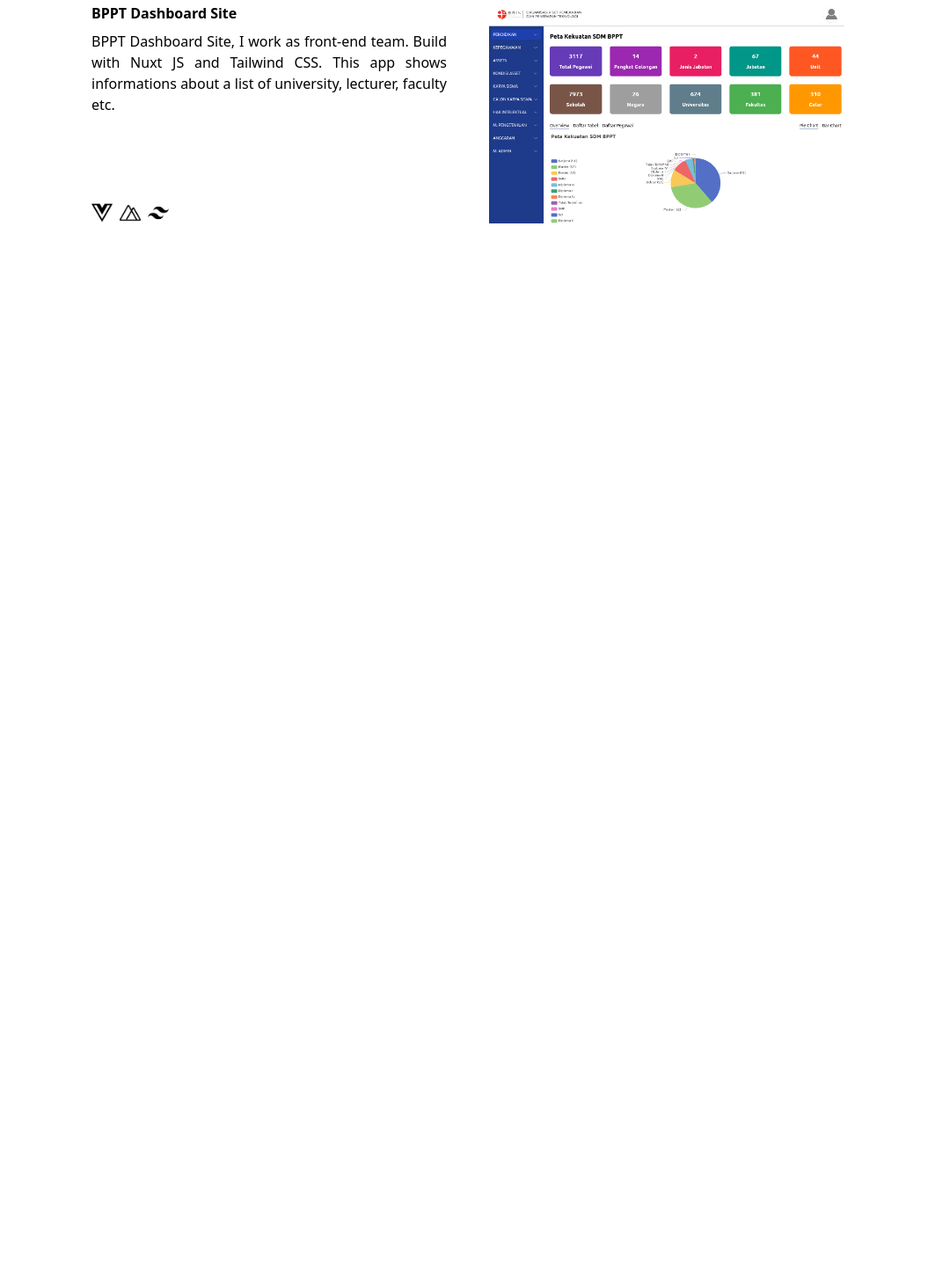
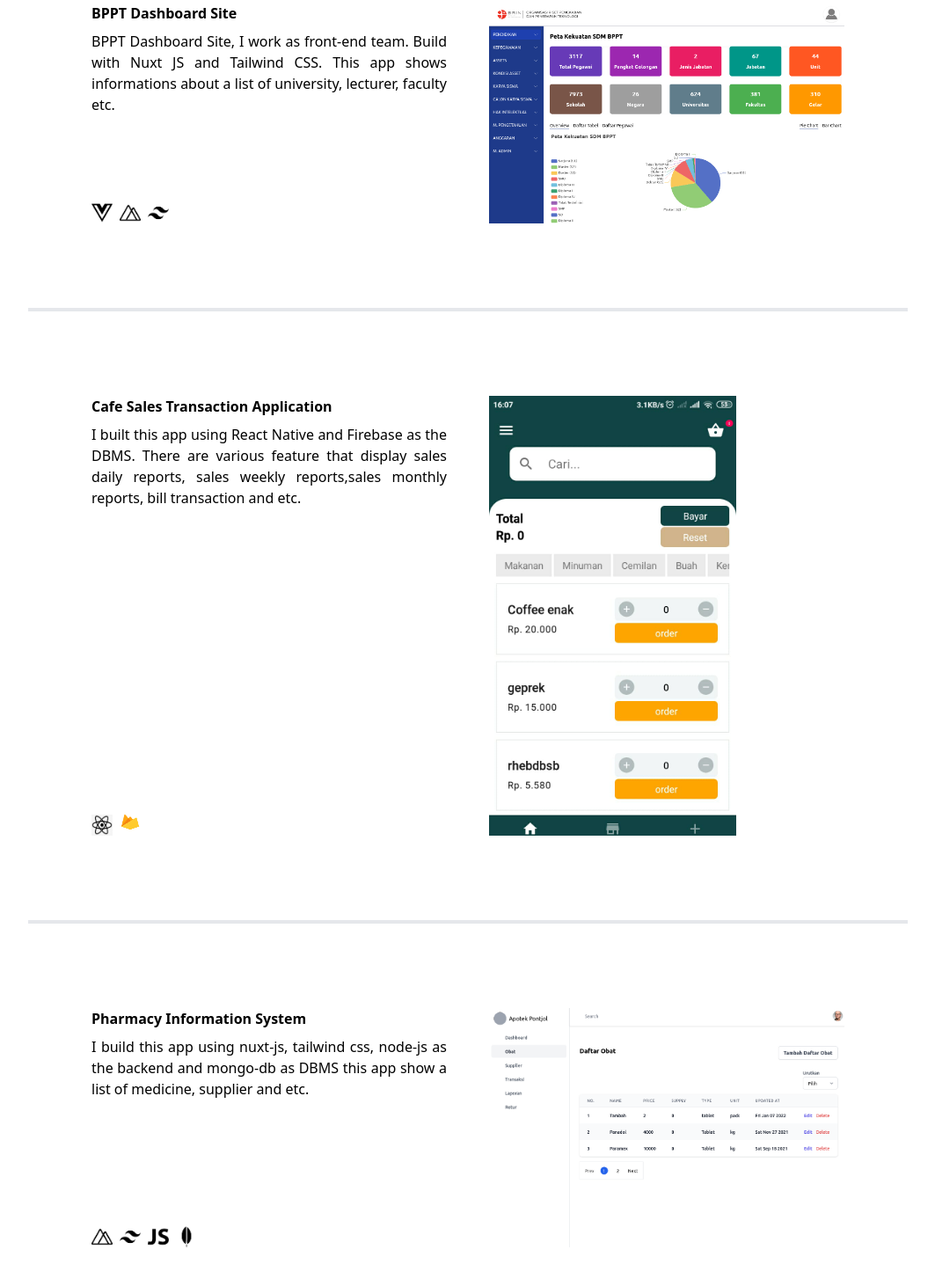
Before and after one commit to yeremiaChris/yeremiaChris.github.io, a website: page index.html in a window 1280 px wide. Shown: the part 1762-3216 px from the top of the page at 88% size, without its empty margins (108-1171 px from the left). Before the commit the page ends 2112 px from the top, so only its background shows below. Drawn offline with Linux system fonts and the light colour scheme.

Commit message:
add some recent works

```diff
--- a/index.html
+++ b/index.html
@@ -11,7 +11,6 @@
   <body>
     <div class="mb-24">
       <div class="m-auto w-full md:w-[1080px]">
-        <!-- tabbar -->
         <h1 class="text-lg hidden md:block mt-4 font-semibold">Portofolio</h1>
 
         <!-- header -->
@@ -92,6 +91,45 @@
           </div>
           <img class="hidden md:block" src="/assets/img/dashboard.png" alt="fas" />
         </div>
+
+        <hr class="mx-10 md:px-0 my-12 md:my-24 border-2" />
+
+        <!-- project 4 -->
+        <div class="grid gap-8 md:gap-x-12 md:grid-cols-2 px-10 md:px-28">
+          <img class="md:hidden" src="/assets/img/dashboard.png" alt="fas" />
+          <div class="grid gap-8">
+            <div>
+              <!-- <p class="font-semibold mb-2">2021</p> -->
+              <h1 class="font-semibold mb-2">Cafe Sales Transaction Application</h1>
+              <p class="text-justify">I built this app using React Native and Firebase as the DBMS. There are various feature that display sales daily reports, sales weekly reports,sales monthly reports, bill transaction and etc.</p>
+            </div>
+            <div class="flex items-end gap-2">
+              <img class="w-6 h-6" src="/assets/img/react-native.png" alt="react-native" />
+              <img class="w-6 h-6" src="/assets/img/firebase.png" alt="firebase" />
+            </div>
+          </div>
+          <img class="hidden md:block" style="height: 500px" src="/assets/img/Transaksi-Penjualan.jpeg" alt="fas" />
+        </div>
+
+        <hr class="mx-10 md:px-0 my-12 md:my-24 border-2" />
+        <!-- project 5 -->
+        <div class="grid gap-8 md:gap-x-12 md:grid-cols-2 px-10 md:px-28">
+          <img class="md:hidden" src="/assets/img/dashboard.png" alt="fas" />
+          <div class="grid gap-8">
+            <div>
+              <!-- <p class="font-semibold mb-2">2021</p> -->
+              <h1 class="font-semibold mb-2">Pharmacy Information System</h1>
+              <p class="text-justify">I build this app using nuxt-js, tailwind css, node-js as the backend and mongo-db as DBMS this app show a list of medicine, supplier and etc.</p>
+            </div>
+            <div class="flex items-end gap-2">
+              <img class="w-6 h-6" src="/assets/img/nuxt.png" alt="nuxt" />
+              <img class="w-6 h-6" src="/assets/img/tailwind.png" alt="tailwind" />
+              <img class="w-6 h-6" src="/assets/img/node.png" alt="node" />
+              <img class="w-6 h-6" src="/assets/img/mongo.png" alt="mongo" />
+            </div>
+          </div>
+          <img class="hidden md:block bg-center bg-cover" src="/assets/img/apotek.png" alt="fas" />
+        </div>
       </div>
     </div>
   </body>
```
Also changed, not shown: assets/img/Transaksi-Penjualan.jpeg (added), assets/img/apotek.png (added), assets/img/firebase.png (added), assets/img/mongo.png (added), assets/img/node.png (added), assets/img/react-native.png (added), tailwind.css.
